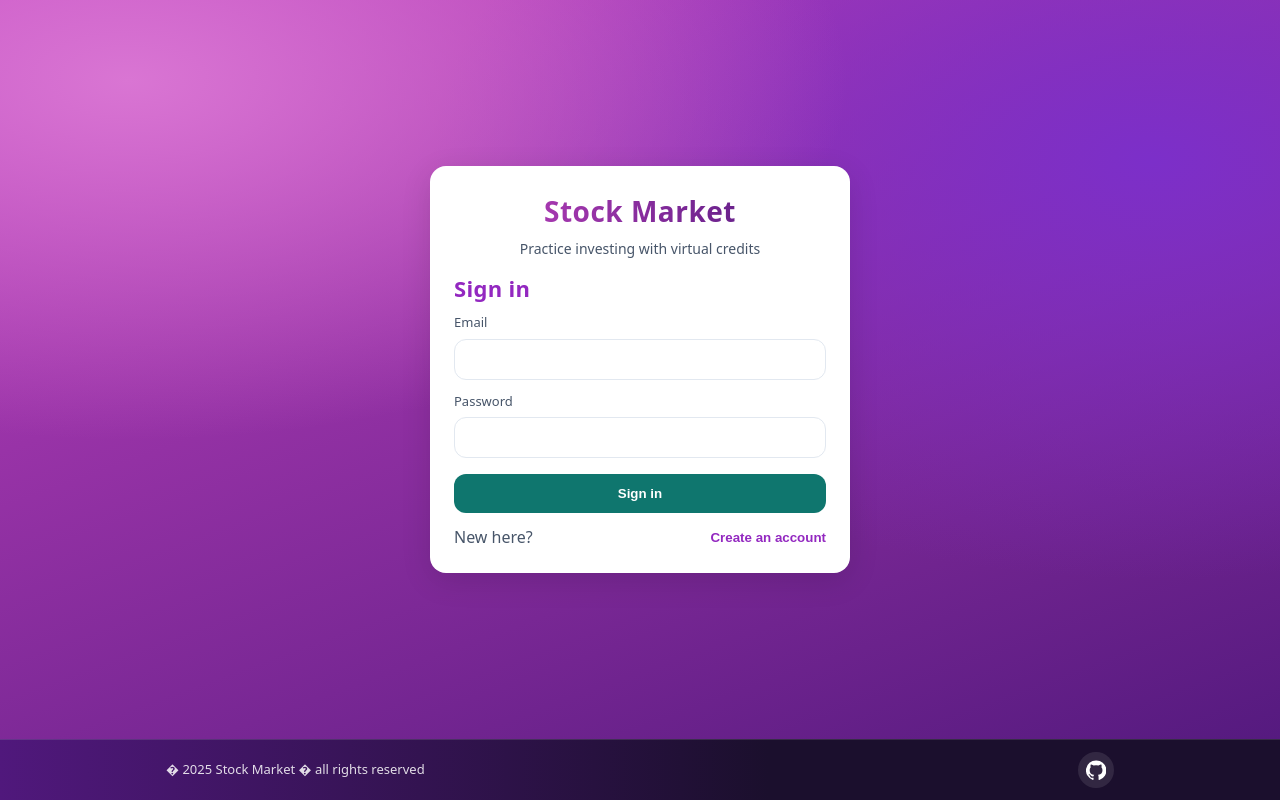
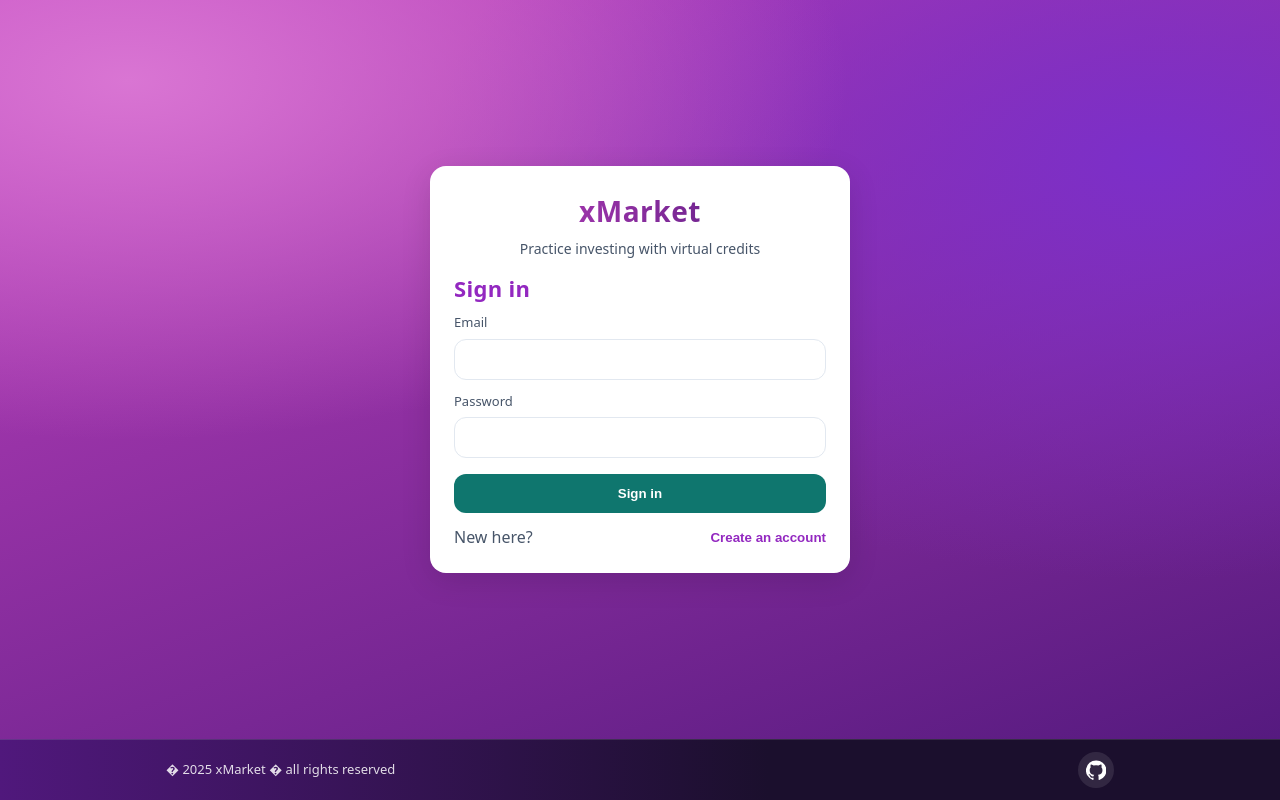
Before and after one commit to loic-marigny/stock-market, a React (Vite) app: page / in a window 1280 px wide. Built offline with nearby package versions, Linux system fonts and the light colour scheme; no server answers.

Commit message:
Update app name

```diff
--- a/src/App.tsx
+++ b/src/App.tsx
@@ -39,7 +39,7 @@ export default function App(){
   return (
     <div className="app-shell">
       <header className="topbar">
-        <a href="https://loic-marigny.github.io/stock-market/" className="brand-mini">Stock&nbsp;Market</a>
+        <a href="https://loic-marigny.github.io/stock-market/" className="brand-mini">xMarket</a>
         <LanguageSwitcher />
         <nav className="nav">
           <NavLink to="/" end className={({isActive})=> isActive?"active":""}>{t('nav.explore')}</NavLink>
--- a/src/SignIn.tsx
+++ b/src/SignIn.tsx
@@ -72,7 +72,7 @@ export default function SignIn(){
       <div className="signin-main">
         <form className="card signin-card" onSubmit={submit} aria-busy={loading}>
           <div className="brand">
-            <h1>Stock&nbsp;Market</h1>
+            <h1>xMarket</h1>
             <p>{t('auth.subtitle')}</p>
           </div>
 
--- a/src/i18n/eng.ts
+++ b/src/i18n/eng.ts
@@ -28,7 +28,7 @@ const en = {
   'auth.errors.emailInUse': 'Email already in use.',
   'auth.errors.invalidCredential': 'Incorrect email or password.',
   'auth.errors.tooManyRequests': 'Too many attempts. Try again later.',
-  'auth.footer.note': '\u00A9 {{year}} Stock Market - all rights reserved',
+  'auth.footer.note': '\u00A9 {{year}} xMarket - all rights reserved',
   'portfolio.title': 'My portfolio',
   'portfolio.cards.cash': 'Cash (USD)',
   'portfolio.cards.positionValue': 'Position value',
--- a/src/i18n/fr.ts
+++ b/src/i18n/fr.ts
@@ -30,7 +30,7 @@ const fr: Translations = {
   'auth.errors.emailInUse': 'Adresse e-mail d\u00E9j\u00E0 utilis\u00E9e.',
   'auth.errors.invalidCredential': 'E-mail ou mot de passe incorrect.',
   'auth.errors.tooManyRequests': 'Trop de tentatives. R\u00E9essayez plus tard.',
-  'auth.footer.note': '\u00A9 {{year}} Stock Market - tous droits r\u00E9serv\u00E9s',
+  'auth.footer.note': '\u00A9 {{year}} xMarket - tous droits r\u00E9serv\u00E9s',
   'portfolio.title': 'Mon portefeuille',
   'portfolio.cards.cash': 'Liquidit\u00E9s (USD)',
   'portfolio.cards.positionValue': 'Valeur des positions',
--- a/src/i18n/lang.ts
+++ b/src/i18n/lang.ts
@@ -28,7 +28,7 @@ const en = {
   'auth.errors.emailInUse': 'Email already in use.',
   'auth.errors.invalidCredential': 'Incorrect email or password.',
   'auth.errors.tooManyRequests': 'Too many attempts. Try again later.',
-  'auth.footer.note': '� {{year}} Stock Market � all rights reserved',
+  'auth.footer.note': '� {{year}} xMarket � all rights reserved',
   'portfolio.title': 'My portfolio',
   'portfolio.cards.cash': 'Cash (USD)',
   'portfolio.cards.positionValue': 'Position value',
--- a/src/i18n/ru.ts
+++ b/src/i18n/ru.ts
@@ -31,7 +31,7 @@ const ru: Translations = {
   "auth.errors.emailInUse": "Email уже используется.",
   "auth.errors.invalidCredential": "Неверный email или пароль.",
   "auth.errors.tooManyRequests": "Слишком много попыток. Попробуйте позже.",
-  "auth.footer.note": "© {{year}} Stock Market — все права защищены",
+  "auth.footer.note": "© {{year}} xMarket — все права защищены",
   "portfolio.title": "Мой портфель",
   "portfolio.cards.cash": "Наличность (USD)",
   "portfolio.cards.positionValue": "Стоимость позиций",
--- a/src/routes/Explore.css
+++ b/src/routes/Explore.css
@@ -198,7 +198,6 @@
   position: sticky;
   top: 0;
   background: #1f2937;
-  pointer-events: none;
   padding-bottom: 10px;
   z-index: 1;
 }
```
Also changed, not shown: public/img/fusil.png (deleted).
